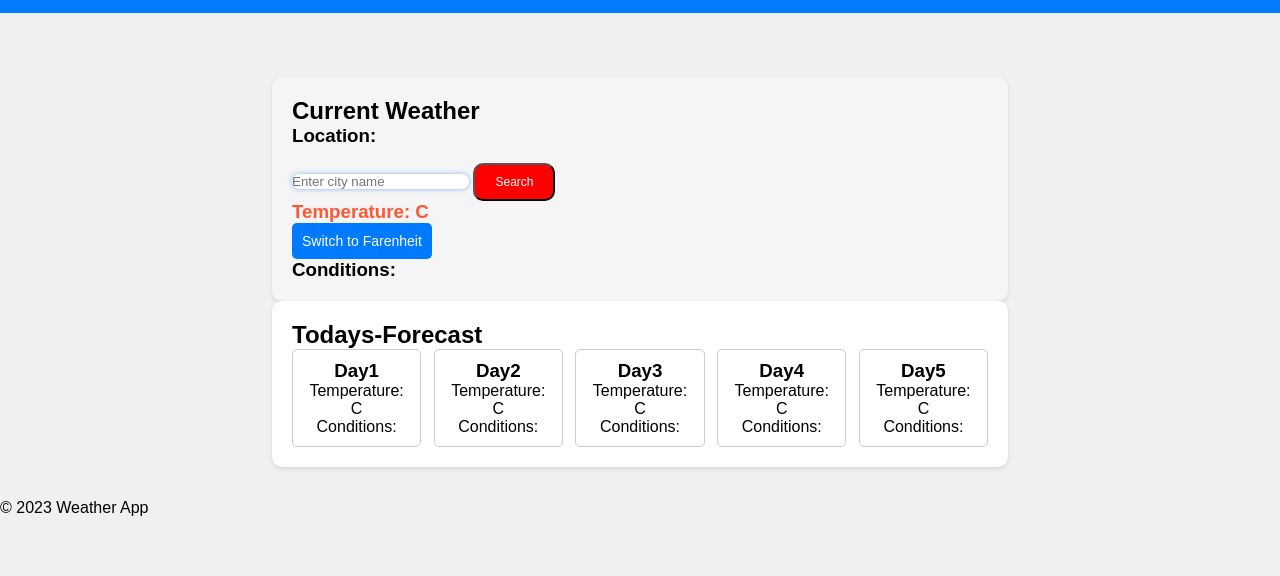
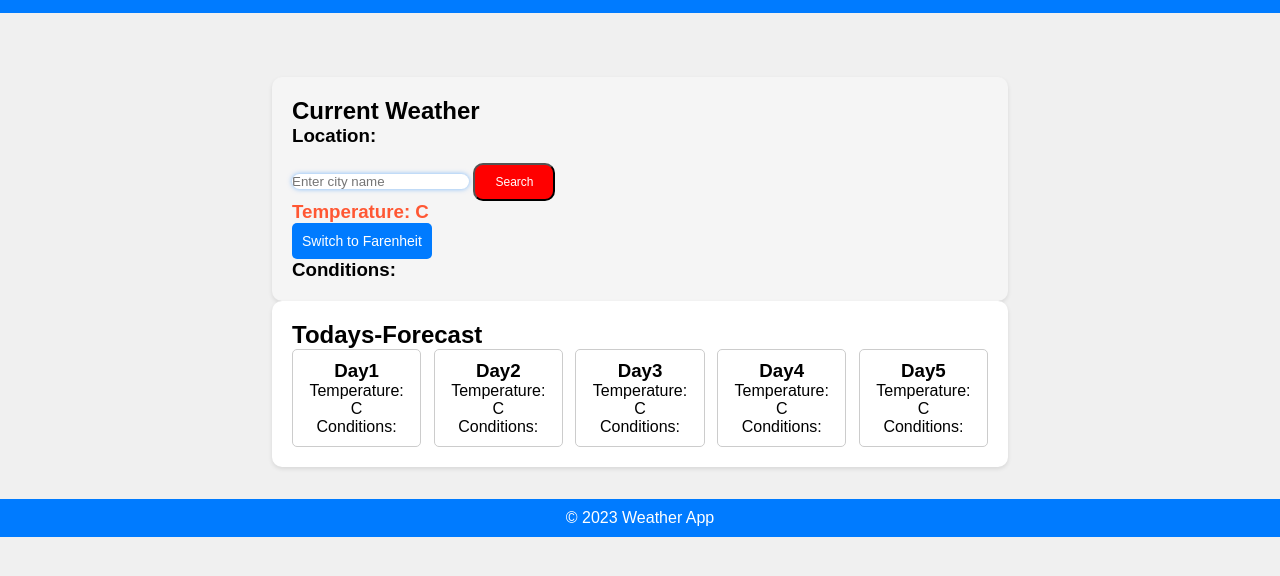
Before and after one commit to Keon24/Weather-App, a website: page index.html in a window 1280 px wide. Shown: the part 56-632 px from the top of the page. Drawn offline with Linux system fonts and the light colour scheme.

Commit message:
centered the footer

```diff
--- a/styles.css
+++ b/styles.css
@@ -120,6 +120,12 @@ main {
     transition: background-color 0.3s;
 }
 
-/* Footer styles *s/
+/* Footer styles */
+footer {
+    background-color: #007bff;
+    color: #fff;
+    text-align:center;
+    padding: 10px 0;
+}
 /* Copyright text styles */
 /* Media queries for responsive design */
```
